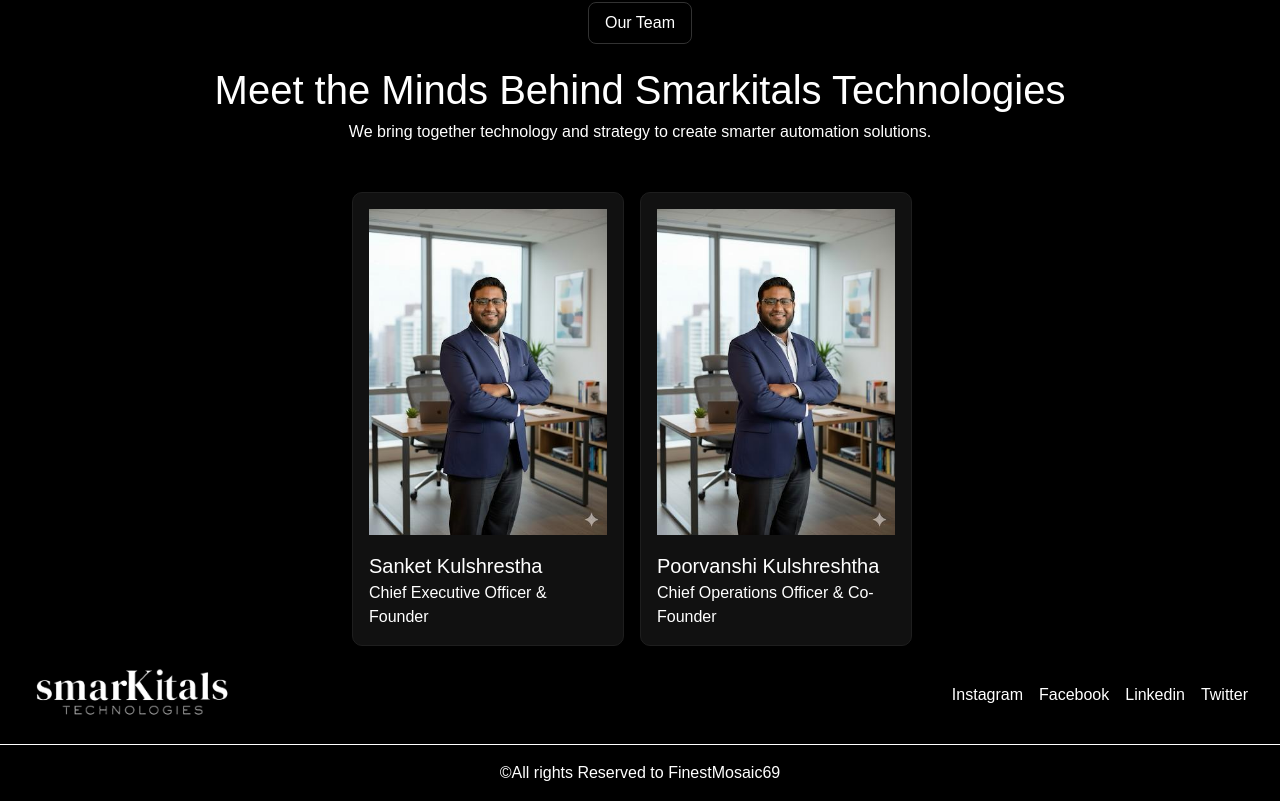
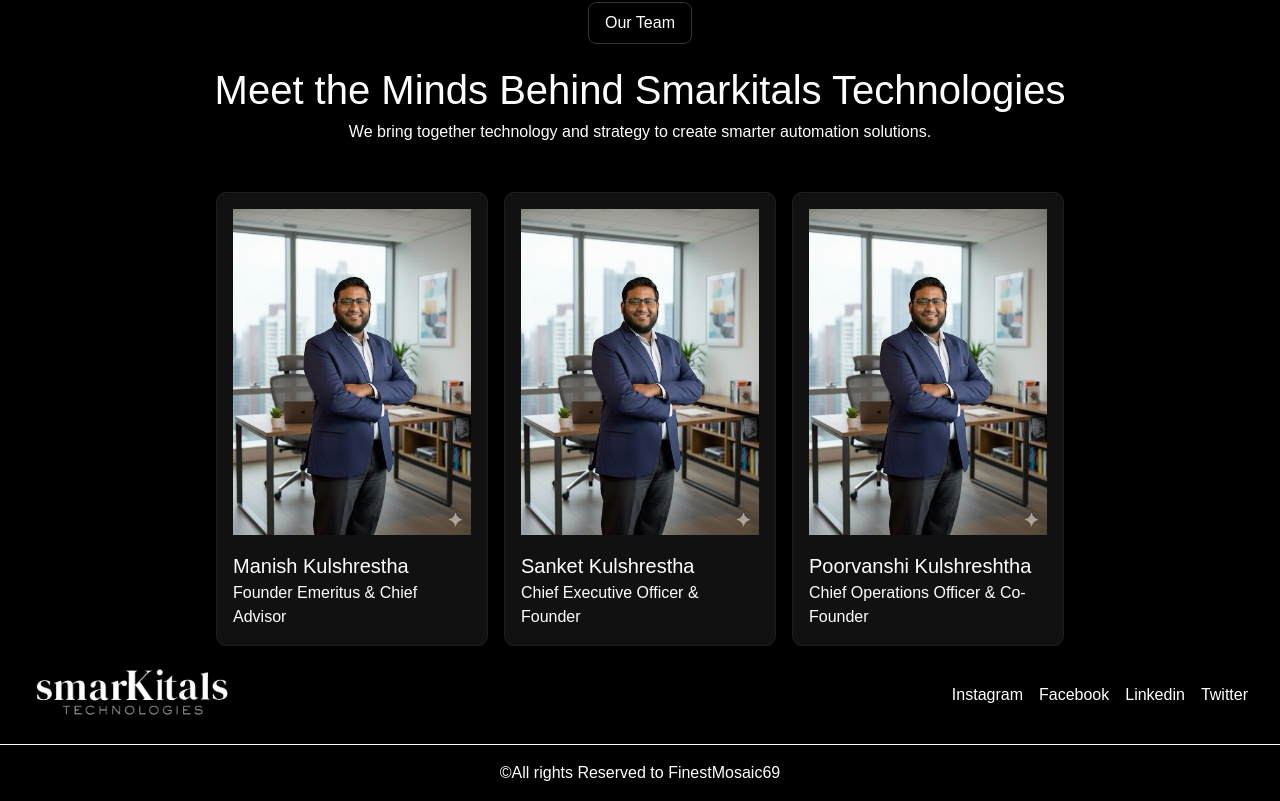
Before and after one commit to Smarkitals/smarkitalsTech, a Next.js app: page /about in a window 1280 px wide. Shown: the part 610-1411 px from the top of the page. Built offline with nearby package versions, Linux system fonts and the light colour scheme.

Commit message:
Images added

```diff
--- a/components/about/aboutCards.tsx
+++ b/components/about/aboutCards.tsx
@@ -19,7 +19,7 @@
                />
 
         <div className={styles.aboutCards}>
-            {/* <AboutCardSingle heading="Manish Kulshrestha" suHeading="Founder Emeritus & Chief Advisor" imageSrc="" linkDinLink=""/> */}
+            <AboutCardSingle heading="Manish Kulshrestha" suHeading="Founder Emeritus & Chief Advisor" imageSrc="sanket.jpg" linkDinLink=""/>
             <AboutCardSingle heading="Sanket Kulshrestha" suHeading="Chief Executive Officer & Founder" imageSrc="sanket.jpg" linkDinLink=""/>
 
       <AboutCardSingle heading="Poorvanshi Kulshreshtha" suHeading="Chief Operations Officer & Co-Founder" imageSrc="sanket.jpg" linkDinLink=""/>
```
